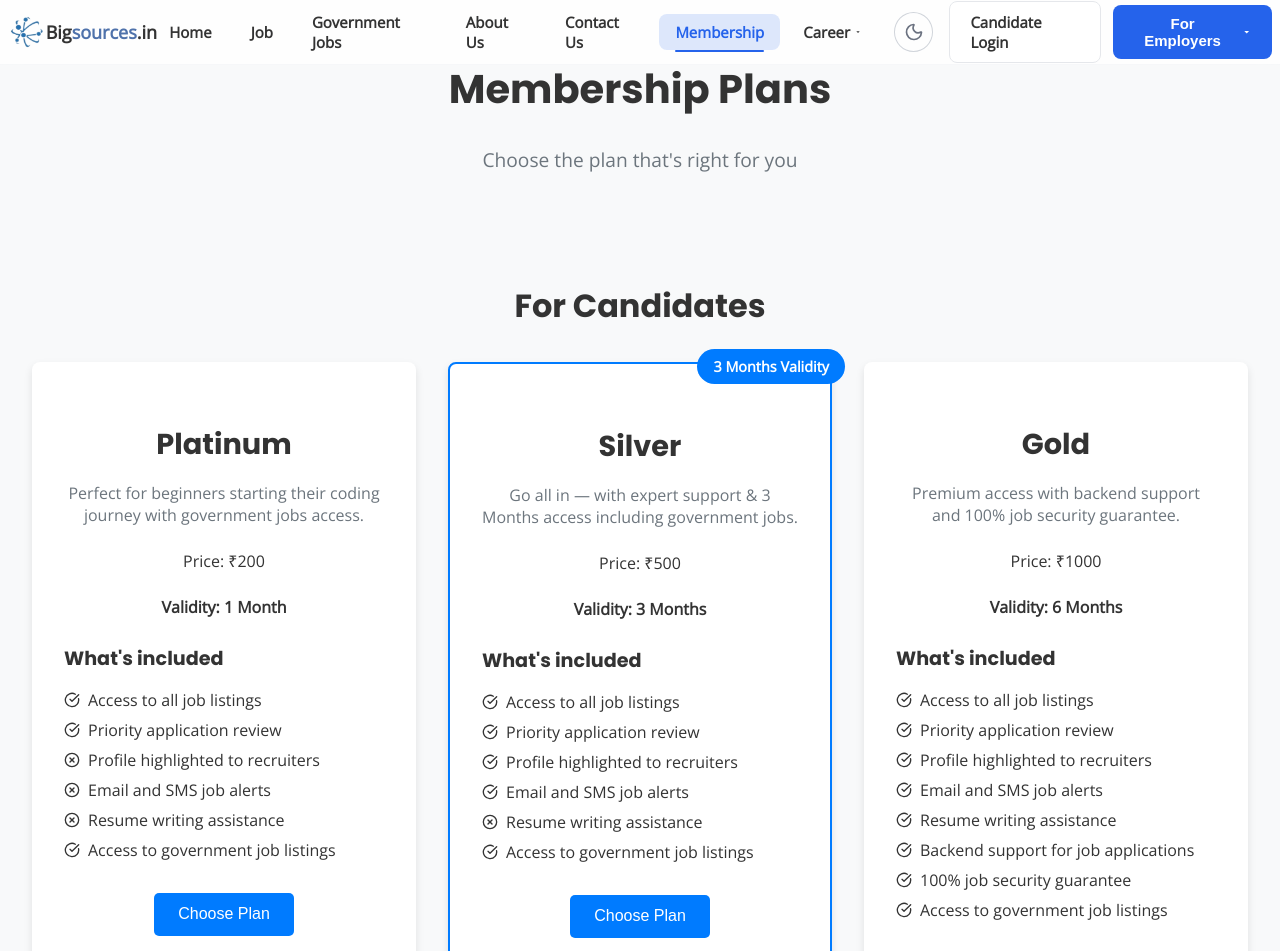
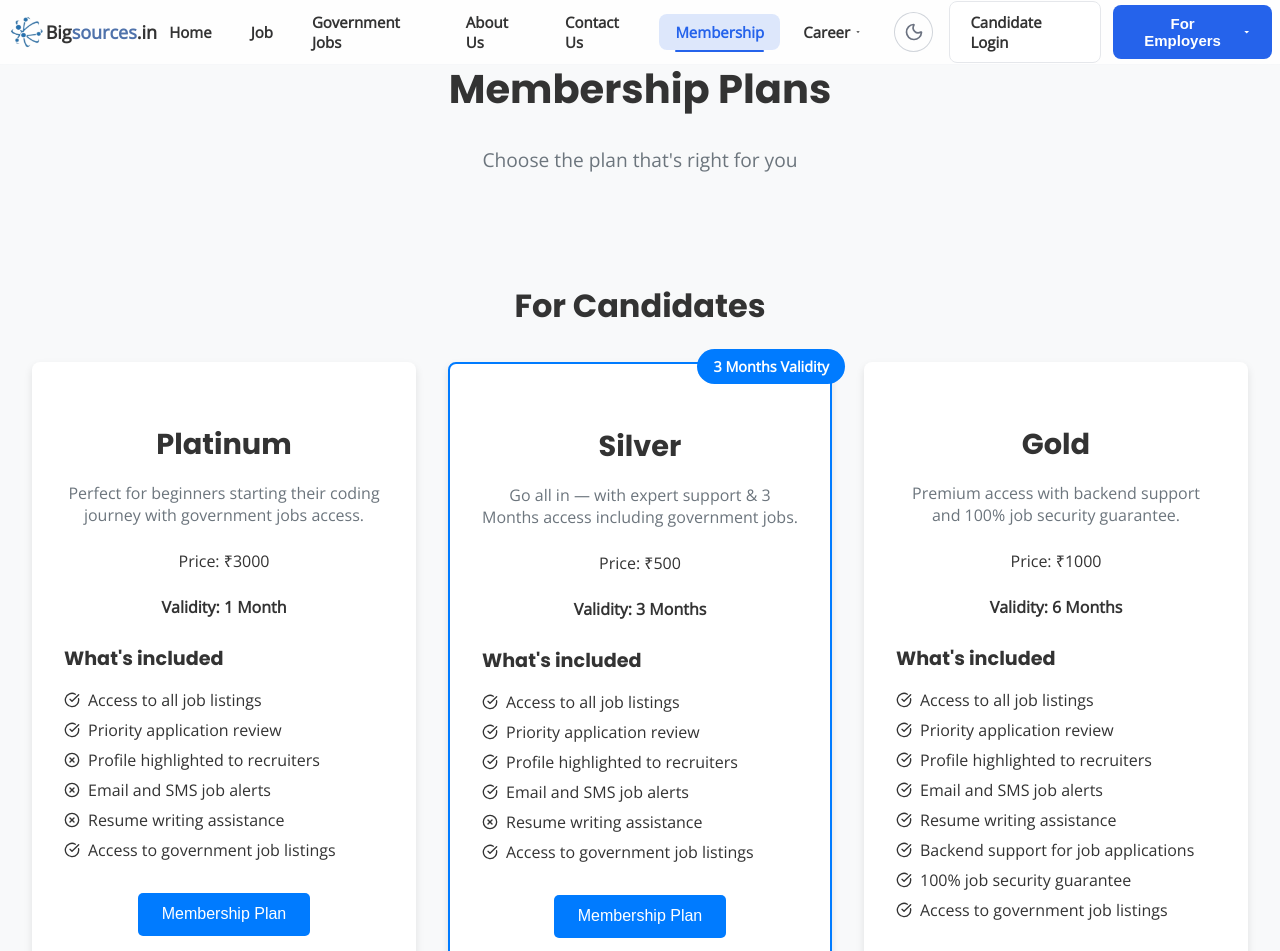
Before and after one commit to ghanshyam9009/frontend-job-portal, a React (Vite) app: page /membership in a window 1280 px wide. Shown: the top 951 px of the page. Built offline with nearby package versions, Linux system fonts and the light colour scheme; no server answers.

Commit message:
solve banner issue

```diff
--- a/src/Pages/Membership.jsx
+++ b/src/Pages/Membership.jsx
@@ -9,7 +9,7 @@ const candidatePlans = [
   {
     name: "Platinum",
     description: "Perfect for beginners starting their coding journey with government jobs access.",
-    price: "₹200",
+    price: "₹3000",
     validity: "1 Month",
     features: [
       { name: "Access to all job listings", included: true },
@@ -160,7 +160,7 @@ const Membership = () => {
                     ))}
                   </ul>
                 </div>
-                <button className={styles.planButton}>Choose Plan</button>
+                <button className={styles.planButton}>Membership Plan</button>
               </div>
             ))}
           </div>
```
